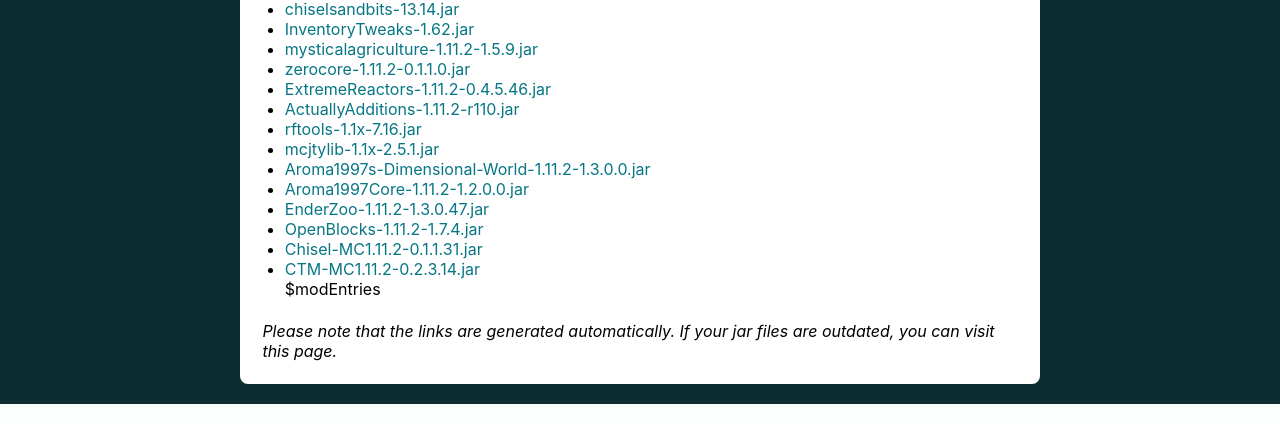
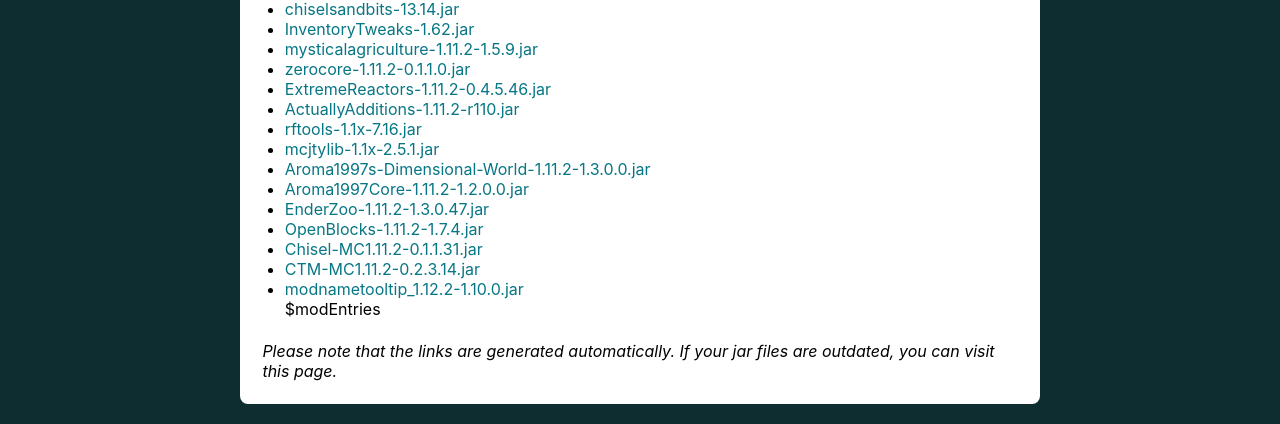
Before and after one commit to Moobien/enderio-testing-server, a PHP site: page / in a window 1280 px wide. Shown: the part 1079-1503 px from the top of the page. Run offline with PHP 8.4, Linux system fonts and the light colour scheme; data that the repository does not hold is empty; style sheets or scripts are compiled from the project's sources.

Commit message:
modnames

```diff
--- a/html/index.php
+++ b/html/index.php
@@ -133,6 +133,7 @@ if($serverSock !== FALSE)
 	<li><a href="https://minecraft.curseforge.com/projects/openblocks/files/2514378/download">OpenBlocks-1.11.2-1.7.4.jar</a></li>
 	<li><a href="https://minecraft.curseforge.com/projects/chisel/files/2511502/download">Chisel-MC1.11.2-0.1.1.31.jar</a></li>
 	<li><a href="https://minecraft.curseforge.com/projects/ctm/files/2485008/download">CTM-MC1.11.2-0.2.3.14.jar</a></li>
+	<li><a href="https://minecraft.curseforge.com/projects/mod-name-tooltip/files/2486868/download">modnametooltip_1.12.2-1.10.0.jar</a></li>
 
 
 	$modEntries
```
